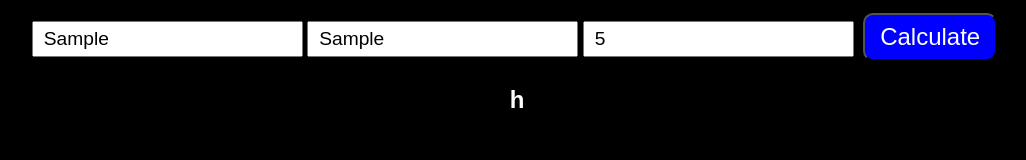
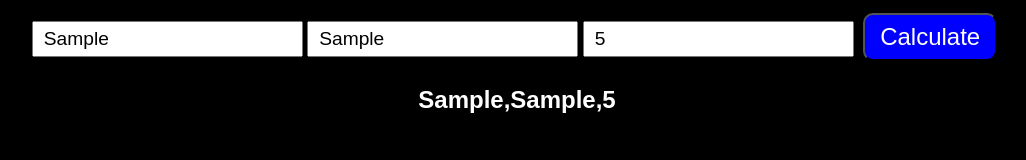
Before and after one commit to Stoicalboar7852/Unequal-Triangle-Calculator, a website: page public/index.html in a window 1280 px wide. Both pictures are taken after typing "Sample", "Sample", "5" into the empty fields and a click on the button "Calculate". Shown: the whole page, without its empty margins (123-1149 px from the left). Drawn offline with Linux system fonts and the light colour scheme.

Commit message:
fixed several coding errors :*(

```diff
--- a/public/index.html
+++ b/public/index.html
@@ -31,10 +31,7 @@
       </div>
 </body>
 <script>
-  const status = document.getElementById('status');
-  const scores = [1, 150, 25, 30]
-  scores.sort(function(a,b){return a-b});
-  document.getElementById('display') = scores;
+  const display = document.getElementById('display');
 
 
 
@@ -43,9 +40,9 @@
     const sideLength2 = document.getElementById('sideLength2').value;
     const sideLength3 = document.getElementById('sideLength3').value;
     const status = document.getElementById('status');
-    const sideLengths = [1, 2, 3]
+    const sideLengths = [sideLength1, sideLength2, sideLength3];
     sideLengths.sort(function(a, b){return a-b});
-    document.getElementById("display") = sideLengths
+    document.getElementById("display").innerHTML = sideLengths;
   }
 </script>
 </html>
```
